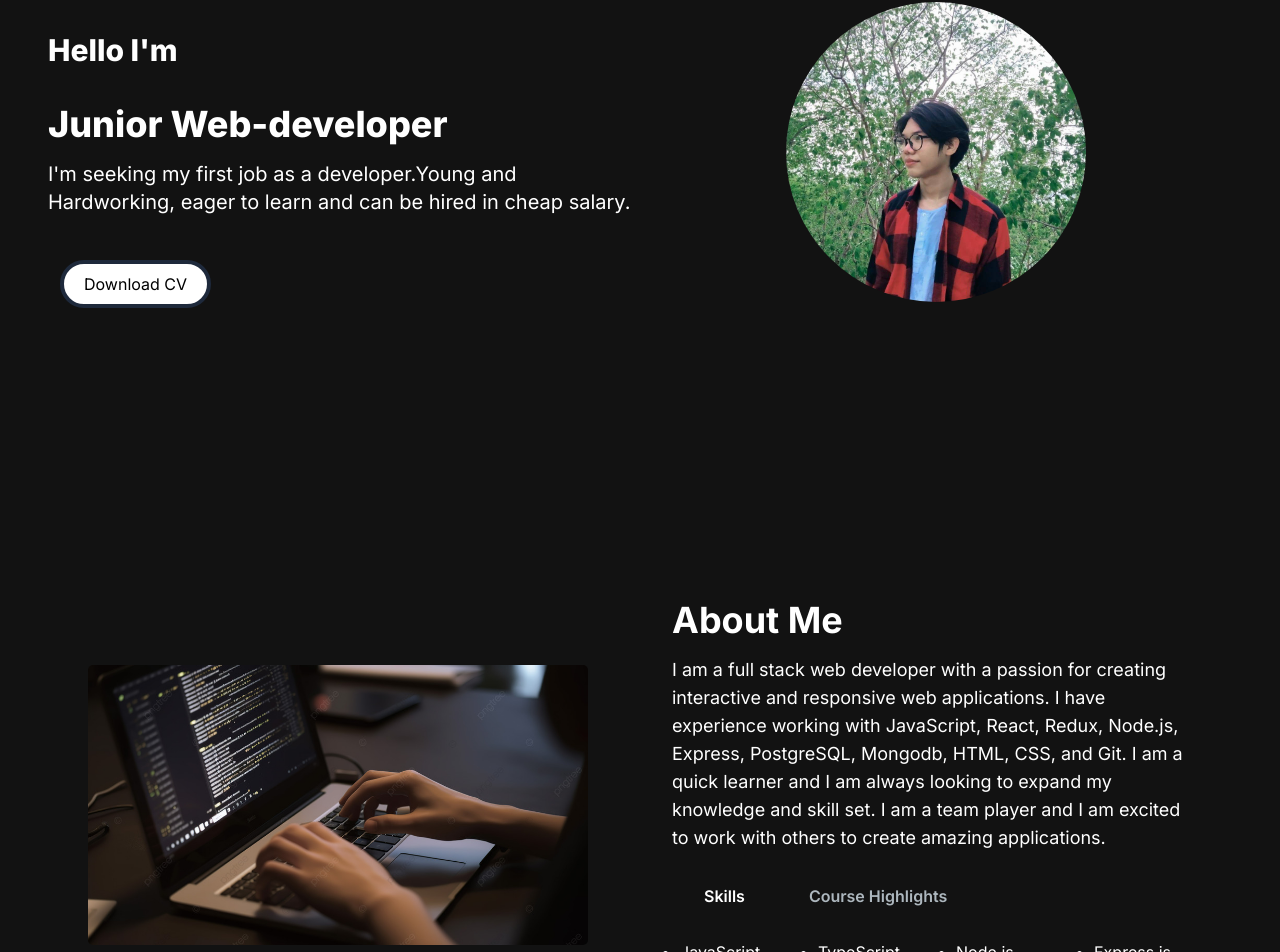
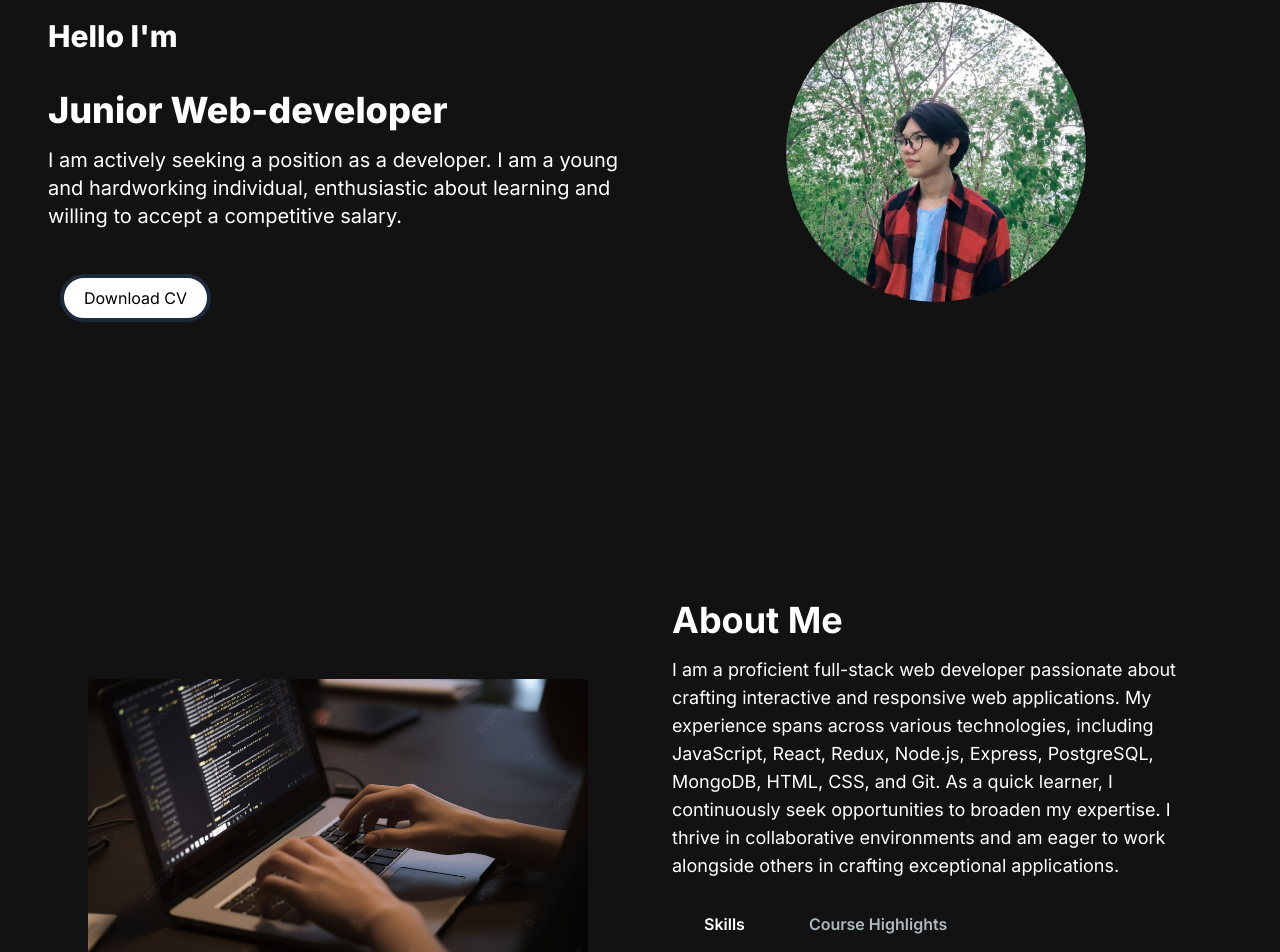
Before and after one commit to KyawZin-Thet/my-portfolio, a Next.js app: page / in a window 1280 px wide. Shown: the part 264-1216 px from the top of the page. Built offline with nearby package versions, Linux system fonts and the light colour scheme.

Commit message:
fixed error

```diff
--- a/app/components/AboutSection.tsx
+++ b/app/components/AboutSection.tsx
@@ -65,12 +65,13 @@ export default function AboutSection() {
         <div className="my-4 md:mt-0 text-left flex flex-col h-full">
           <h2 className="text-4xl font-bold text-white mb-4">About Me</h2>
           <p className="text-base lg:text-lg">
-            I am a full stack web developer with a passion for creating
-            interactive and responsive web applications. I have experience
-            working with JavaScript, React, Redux, Node.js, Express, PostgreSQL,
-            Mongodb, HTML, CSS, and Git. I am a quick learner and I am always
-            looking to expand my knowledge and skill set. I am a team player and
-            I am excited to work with others to create amazing applications.
+            I am a proficient full-stack web developer passionate about crafting
+            interactive and responsive web applications. My experience spans
+            across various technologies, including JavaScript, React, Redux,
+            Node.js, Express, PostgreSQL, MongoDB, HTML, CSS, and Git. As a
+            quick learner, I continuously seek opportunities to broaden my
+            expertise. I thrive in collaborative environments and am eager to
+            work alongside others in crafting exceptional applications.
           </p>
           <div className="flex flex-row justify-start mt-8">
             <TabButton
--- a/app/components/HeroSection.tsx
+++ b/app/components/HeroSection.tsx
@@ -10,7 +10,7 @@ export default function HeroSection() {
         <div className="text-centre sm:text-left ">
           <div className="mb-3 pt-1 h-32 ">
             <h1 className=" pt-3 mt-5 text-white text-2xl sm:text-3xl lg:leading-normal font-extrabold">
-              Hello I'm
+              Hello I&apos;m
             </h1>
             <br />
             <TypeAnimation
@@ -29,8 +29,9 @@ export default function HeroSection() {
           </div>
 
           <p className="text-white  text-base sm:text-lg my-10 lg:text-xl">
-            I'm seeking my first job as a developer.Young and Hardworking, eager
-            to learn and can be hired in cheap salary.
+            I am actively seeking a position as a developer. I am a young and
+            hardworking individual, enthusiastic about learning and willing to
+            accept a competitive salary.
           </p>
           <div className=" mx-10 sm:mx-0 ">
             <Link
```
